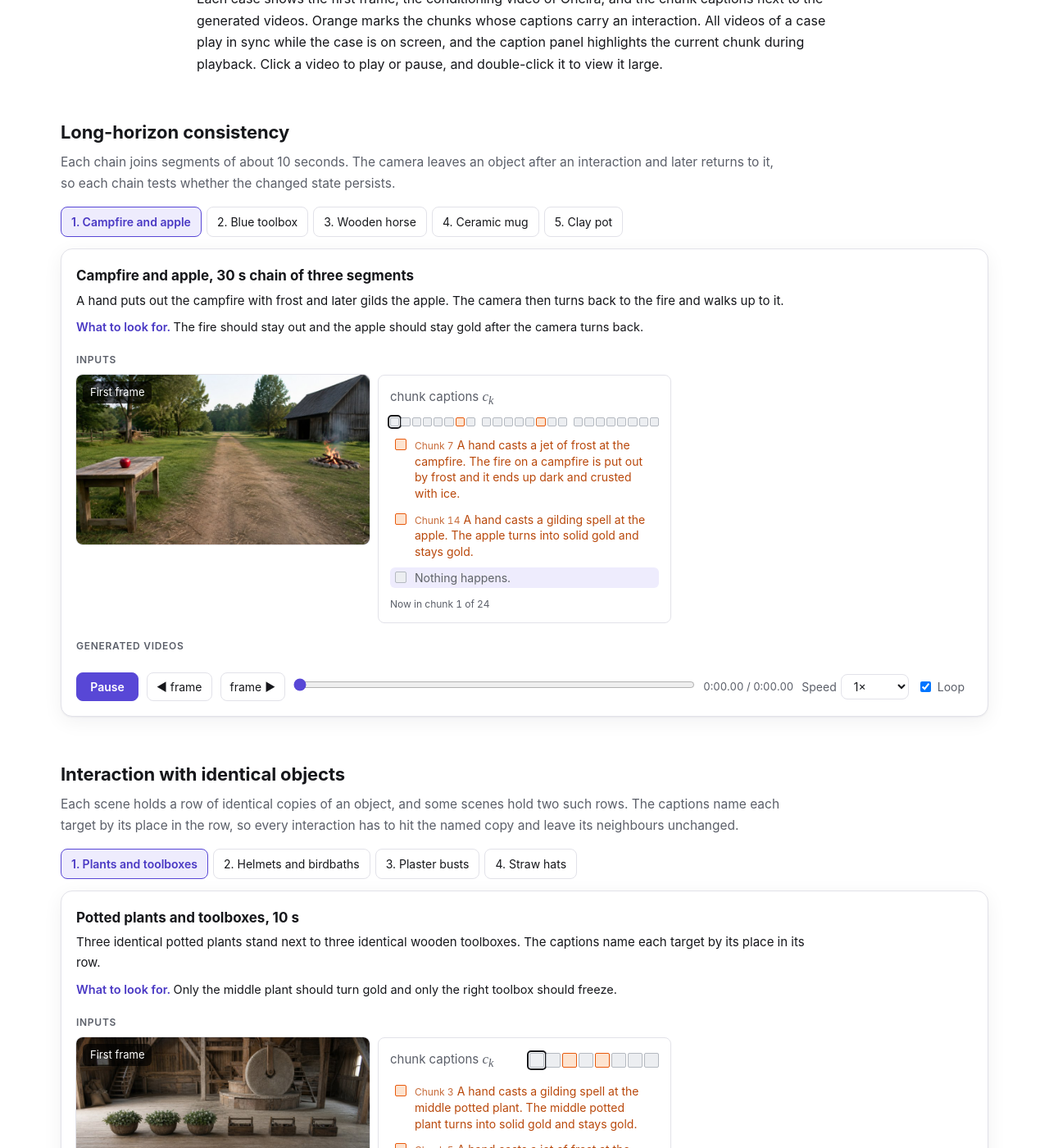
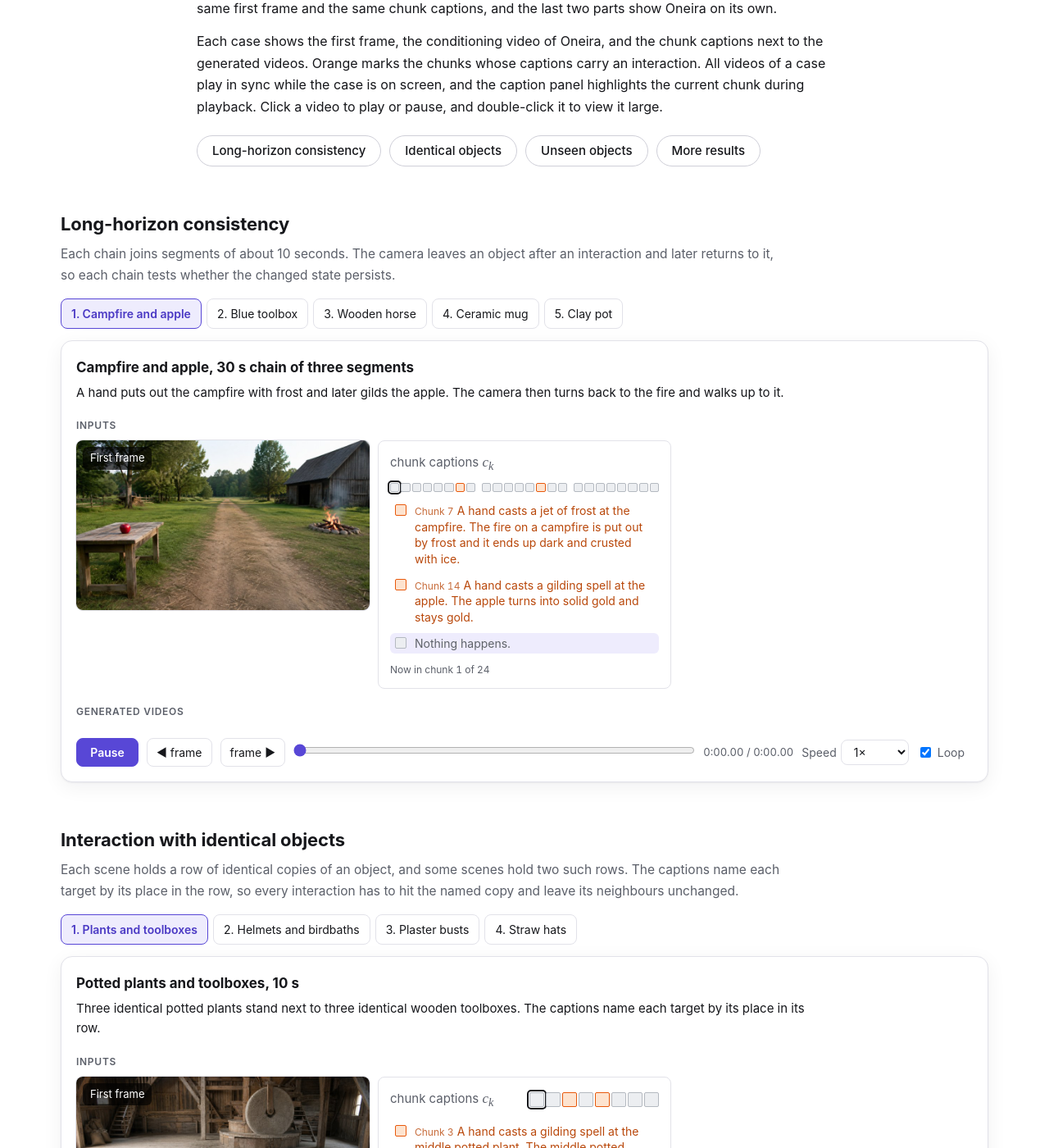
Before and after one commit to Madaoer/Madaoer.github.io, a Jekyll site: the page projects/oneira/index.html, which Jekyll copies as it is, in a window 1280 px wide and 1400 px high, scrolled down 5489 px. Shown: the whole window at 82% size. Built offline with Jekyll 4.4.1, drawn with Linux system fonts in a browser that asks for light colours; some of the changed text lies outside the part shown.

Commit message:
Oneira page: section links under the buttons and the results intro, drop the per-case check line

```diff
--- a/projects/oneira/index.html
+++ b/projects/oneira/index.html
@@ -83,11 +83,14 @@
         <svg viewBox="0 0 24 24" fill="none" stroke="currentColor" stroke-width="2" stroke-linecap="round" stroke-linejoin="round" aria-hidden="true"><path d="M16 18l6-6-6-6"/><path d="M8 6l-6 6 6 6"/></svg>
         Code
       </a>
-      <a class="btn" href="#results">
-        <svg viewBox="0 0 24 24" fill="none" stroke="currentColor" stroke-width="2" stroke-linecap="round" stroke-linejoin="round" aria-hidden="true"><rect x="2" y="6" width="14" height="12" rx="2"/><path d="M16 10.5l6-3.5v10l-6-3.5z"/></svg>
-        Videos
-      </a>
     </div>
+    <nav class="jumps" aria-label="Jump to section">
+      <a href="#abstract">Abstract</a>
+      <a href="#overview">Overview</a>
+      <a href="#method">Method</a>
+      <a href="#results">Results</a>
+      <a href="#benchmark">Benchmark</a>
+    </nav>
 
     <p class="tagline">What appears in the generated world becomes actionable, and what the agent changes remains changed.</p>
   </div>
@@ -226,6 +229,12 @@
       <h2>Results</h2>
       <p>Our baselines are the <span class="nw">MiniMax-H3 Ref2VA</span> backbone and three interactive video world models, <span class="nw">LingBot-World-V2</span>, <span class="nw">YUME 1.5</span>, and AlayaWorld. The first two parts below compare Oneira with them on the same first frame and the same chunk captions, and the last two parts show Oneira on its own.</p>
       <p>Each case shows the first frame, the conditioning video of Oneira, and the chunk captions next to the generated videos. Orange marks the chunks whose captions carry an interaction. All videos of a case play in sync while the case is on screen, and the caption panel highlights the current chunk during playback. Click a video to play or pause, and double-click it to view it large.</p>
+      <nav class="jumps sub" aria-label="Parts of the results">
+        <a href="#long">Long-horizon consistency</a>
+        <a href="#multi">Identical objects</a>
+        <a href="#unseen">Unseen objects</a>
+        <a href="#more">More results</a>
+      </nav>
     </div>
     <noscript><p class="prose">The video players on this page need JavaScript.</p></noscript>
     <div id="blocks"></div>
--- a/projects/oneira/static/css/main.css
+++ b/projects/oneira/static/css/main.css
@@ -158,6 +158,16 @@
 .btn.soon { background: transparent; color: var(--dim); border: 1px dashed var(--line-strong); cursor: default; }
 .btn.soon:hover { opacity: 1; }
 .btn.soon em { font-style: normal; font-weight: 500; font-size: 12.5px; color: var(--faint); }
+/* Section jump links under the buttons, as outlined pills. */
+.jumps { display: flex; flex-wrap: wrap; justify-content: center; gap: 10px; margin: 14px 0 0; }
+.jumps a {
+  display: inline-flex; align-items: center; height: 38px; padding: 0 18px;
+  border-radius: 999px; border: 1px solid var(--line-strong); color: var(--text);
+  font-size: 15px; font-weight: 500;
+}
+.jumps a:hover { text-decoration: none; background: var(--bg-soft); }
+/* The same pills under the Results intro, aligned with its text, one per part. */
+.jumps.sub { justify-content: flex-start; margin: 22px 0 0; }
 .tagline {
   margin: 40px auto 0; max-width: 760px; font-family: var(--serif); font-style: italic;
   font-size: clamp(19px, 2.3vw, 23px); line-height: 1.45; color: var(--text); text-align: center; text-wrap: balance;
@@ -313,8 +323,6 @@
 .case[hidden] { display: none; }
 .case h4 { margin: 0 0 4px; font-size: 17px; }
 .case .desc { margin: 0 0 4px; max-width: 900px; font-size: 15px; }
-.case .check { margin: 8px 0 0; font-size: 14.5px; }
-.case .check b { color: var(--accent-text); font-weight: 600; }
 .rowlab { margin: 18px 0 0; font-size: 12px; font-weight: 600; letter-spacing: .06em; text-transform: uppercase; color: var(--dim); }
 
 .grid { display: grid; gap: 10px; margin-top: 8px; grid-template-columns: repeat(3, minmax(0, 1fr)); align-items: start; }
--- a/projects/oneira/static/js/main.js
+++ b/projects/oneira/static/js/main.js
@@ -170,10 +170,6 @@
     const d = this.def;
     this.root.appendChild(el("h4", null, d.title));
     this.root.appendChild(el("p", "desc", d.desc));
-    const chk = el("p", "check");
-    chk.appendChild(el("b", null, "What to look for. "));
-    chk.appendChild(document.createTextNode(d.check));
-    this.root.appendChild(chk);
 
     let firstTile = null;
     if (d.first) {
```
